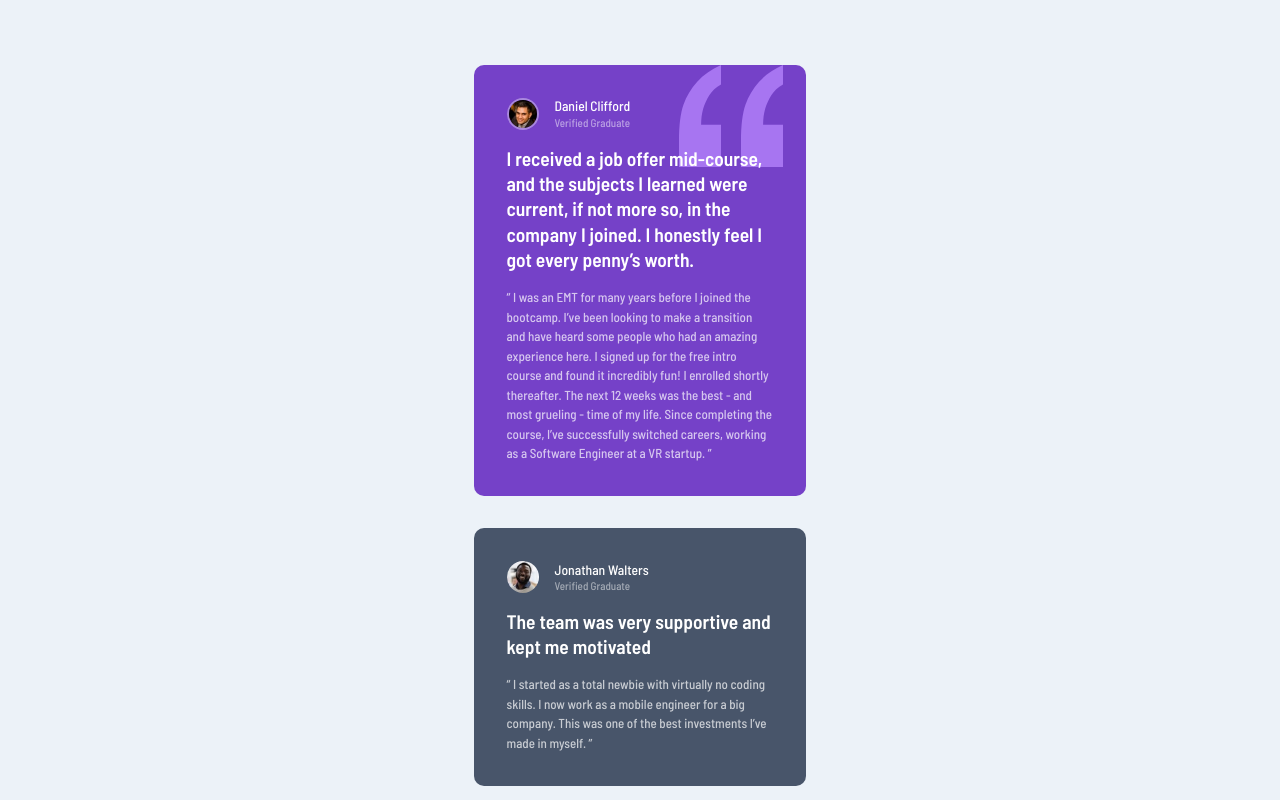
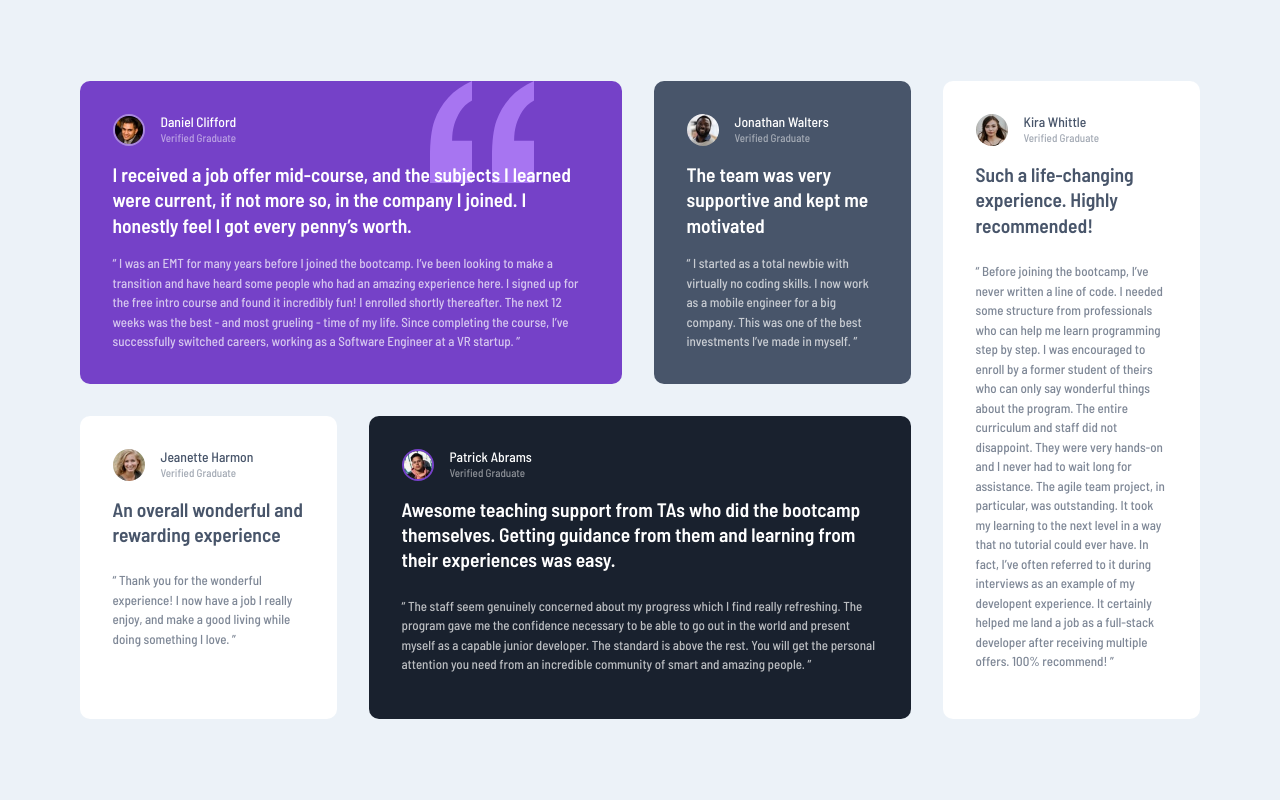
Before and after one commit to z-mn/frontend-mentor-testimonials-grid, a plain HTML site: page index.html in a window 1280 px wide. Shown: the top 800 px of the page. Drawn offline with Linux system fonts and the light colour scheme.

Commit message:
finished desktop

```diff
--- a/index.html
+++ b/index.html
@@ -37,7 +37,7 @@
         <p class="comment">“ I started as a total newbie with virtually no coding skills. I now work as a mobile engineer
           for a big company. This was one of the best investments I’ve made in myself. ”</p>
       </article>
-      <article class="card white">
+      <article class="card white three">
         <article class="profile">
           <img src="images/image-jeanette.jpg" alt="" class="profile-picture">
           <span class="name">Jeanette Harmon</span>
@@ -60,7 +60,7 @@
           junior developer. The standard is above the rest. You will get the personal attention you need from
           an incredible community of smart and amazing people. ”</p>
       </article>
-      <article class="card white">
+      <article class="card white five">
         <article class="profile">
           <img src="images/image-kira.jpg" alt="" class="profile-picture">
           <span class="name">Kira Whittle</span>
--- a/style.css
+++ b/style.css
@@ -38,14 +38,17 @@ body {
     font-size: var(--paragraph-font-size);
     font-weight: var(--fw-primary);
     line-height: 1.5;
+    min-height: 100vh;
+}
+
+main {
+    display: grid;
+    justify-content: center;
 }
 
 .grid-container {
-    margin: auto;
     display: grid;
     gap: 2rem;
-    max-width: 24rem;
-    min-height: 100vh;
     place-content: center;
     padding: 5em 2em;
 }
@@ -59,11 +62,12 @@ body {
     flex-direction: column;
     padding: 2.5em;
     box-shadow: 2.5rem 3.75rem 3rem -3rem hsl(var(--clr-grayish-blue) / 0.25);
+    max-width: 20rem;
 }
 
 .profile {
     display: grid;
-    grid-template: 1fr 1fr;
+    grid-template-rows: 1fr 1fr;
     width: 12rem;
     line-height: 1;
     align-items: center;
@@ -137,6 +141,36 @@ body {
 
 /* Media Queries */
 
-@media screen and (width: 40em) {
-
+@media screen and (min-width: 75em) and (min-height: 45em) {
+    body, main {
+        place-content: center;
+    }
+    .grid-container {
+        grid-template: repeat(2, 1fr) / repeat(4, 1fr);
+        max-width: 80rem;
+        padding-inline: 5rem;
+    }
+    .card {
+        max-width: 40rem;
+        max-height: 50em;
+    }
+    .purple {
+        grid-area: 1 / 1 / 1 / span 2;
+        background-position: 80% 0;
+    }
+    .gray {
+        grid-area: 1 / 3 / 1 / 3;
+    }
+    .three {
+        grid-area: 2 / 1 / 2 / 1;
+    }
+    .blue {
+        grid-area: 2 / 2 / 2 / span 2;
+    }
+    .five {
+        grid-area: 1 / 4 / span 2 / 4;
+    }
+    .five .heading, .blue .heading, .three .heading {
+        margin-block-end: 1.5rem;
+    }
 }
```
Also changed, not shown: 1 other file.
